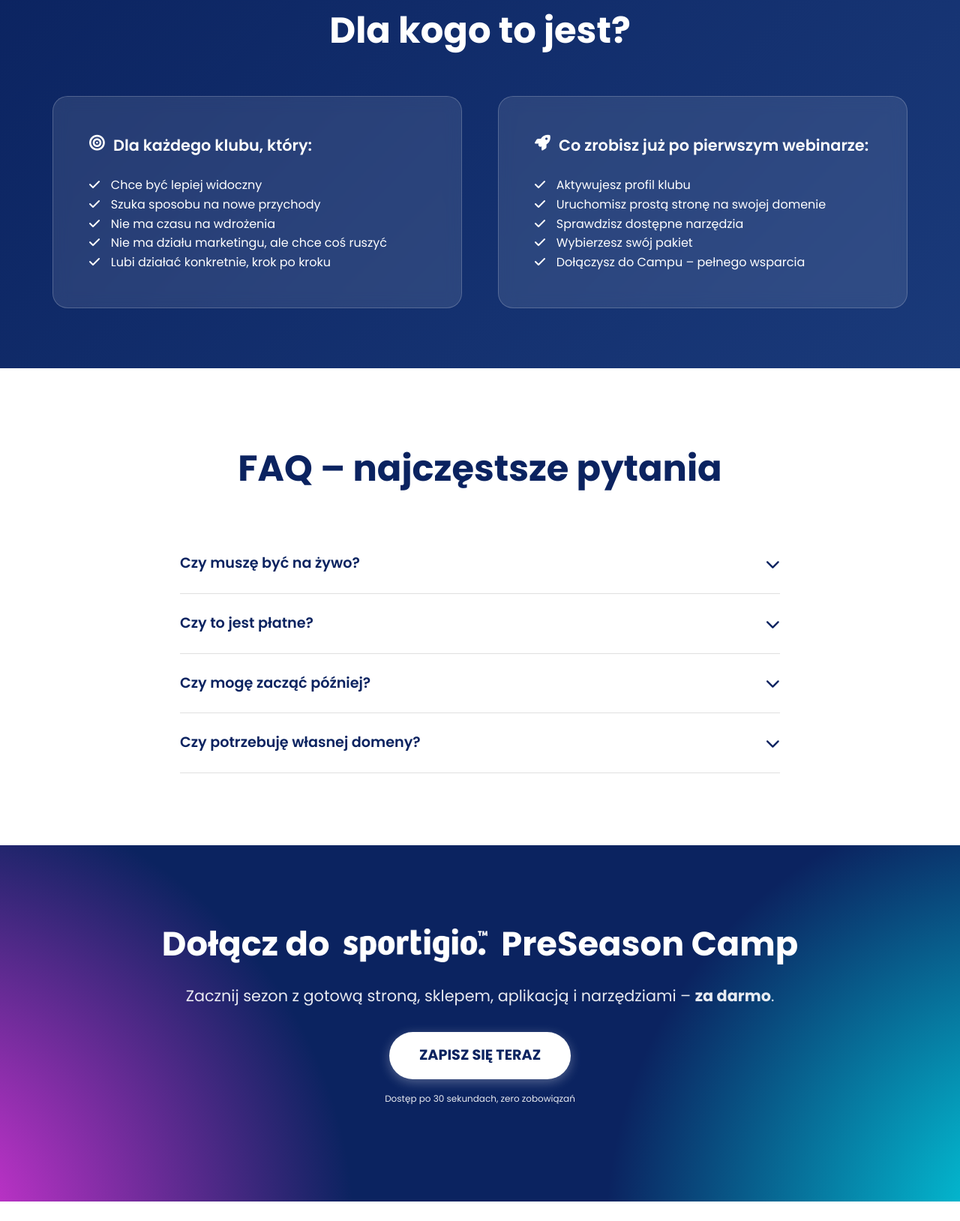
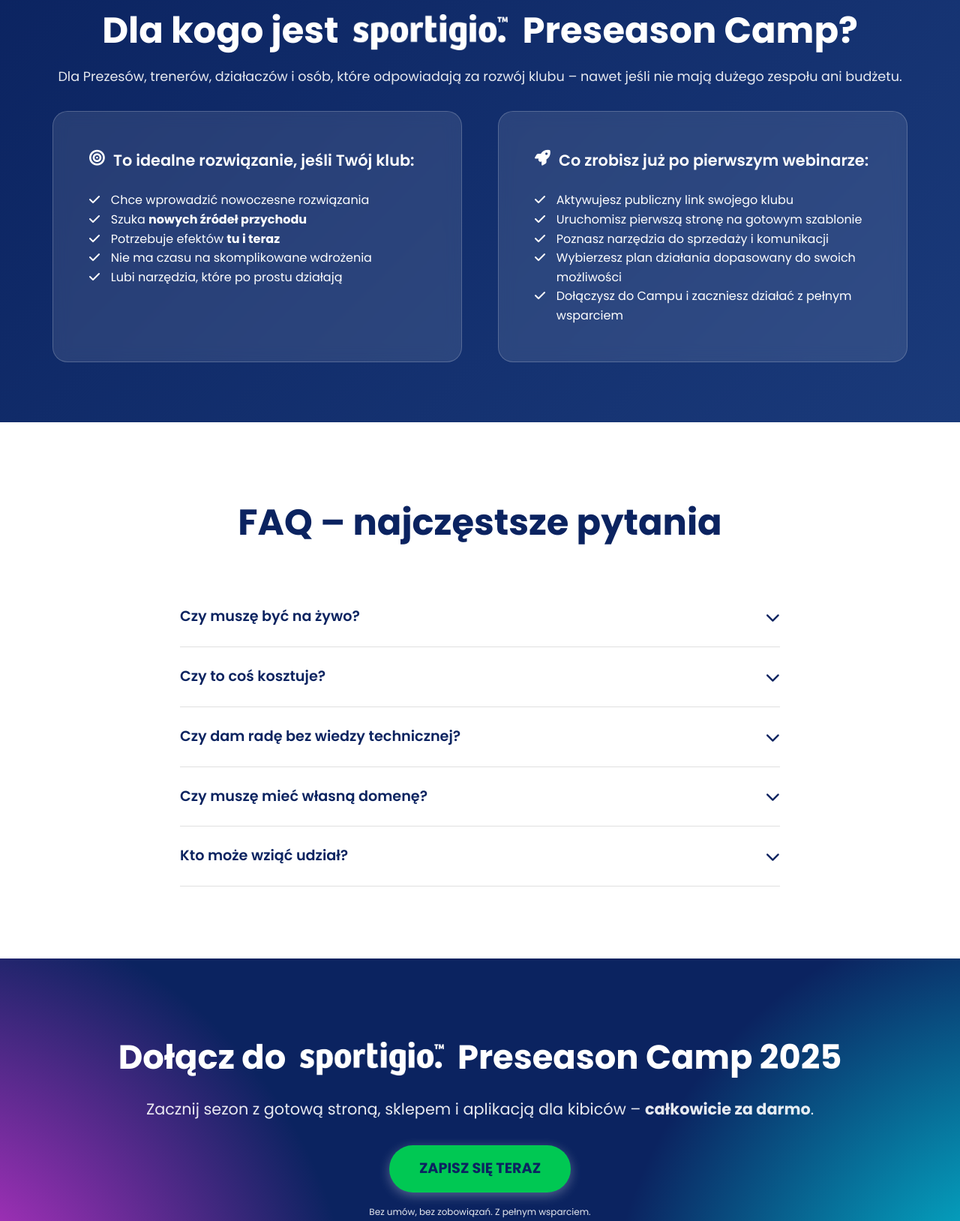
Before and after one commit to czars34/sportigio-preseason-camp, a plain HTML site: page index.html in a window 1280 px wide. Shown: the part 4095-5723 px from the top of the page at 75% size. Before the commit the page ends 5697 px from the top, so only its background shows below. Drawn offline with Linux system fonts and the light colour scheme.

Commit message:
aktualizacja sekcji: Dla kogo jest Sportigio Preseason Camp?, FAQ – najczęstsze pytania, Dołącz do Sportigio Preseason Camp 2025

```diff
--- a/index.html
+++ b/index.html
@@ -1223,7 +1223,7 @@
 
         .final-cta-section .cta-button {
             display: inline-block;
-            background-color: white;
+            background-color: #00c853;
             color: #0B2360;
             font-family: 'Poppins', sans-serif;
             font-size: 1.1rem;
@@ -1234,14 +1234,12 @@
             text-decoration: none;
             cursor: pointer;
             transition: all 0.3s ease;
-            box-shadow: 0 4px 15px rgba(255, 255, 255, 0.3);
             text-transform: uppercase;
         }
 
         .final-cta-section .cta-button:hover {
-            background-color: #f8f9fa;
+            background-color: #00d65f;
             transform: translateY(-2px);
-            box-shadow: 0 6px 20px rgba(255, 255, 255, 0.4);
         }
 
         .cta-note {
@@ -1550,26 +1548,27 @@
 
     <section class="audience-section">
         <div class="container">
-            <h2>Dla kogo to jest?</h2>
+            <h2>Dla kogo jest <a href="https://lp.sportigio.com" target="_blank" rel="noopener"><img src="/assets/sportigio-poziom-white.png" alt="Sportigio" style="height: 1em; vertical-align: -0.2em; margin: 0 0.2em;" loading="lazy"></a> Preseason Camp?</h2>
+            <p style="text-align: center; font-size: 1.1rem; margin-bottom: 2rem; margin-top: -2.5rem; opacity: 0.9">Dla Prezesów, trenerów, działaczów i osób, które odpowiadają za rozwój klubu – nawet jeśli nie mają dużego zespołu ani budżetu.</p>
             <div class="audience-content">
                 <div class="audience-box">
-                    <p class="audience-intro"><i class="fas fa-bullseye"></i> Dla każdego klubu, który:</p>
+                    <p class="audience-intro"><i class="fas fa-bullseye"></i> To idealne rozwiązanie, jeśli Twój klub:</p>
                     <ul>
-                        <li><i class="fas fa-check"></i> Chce być lepiej widoczny</li>
-                        <li><i class="fas fa-check"></i> Szuka sposobu na nowe przychody</li>
-                        <li><i class="fas fa-check"></i> Nie ma czasu na wdrożenia</li>
-                        <li><i class="fas fa-check"></i> Nie ma działu marketingu, ale chce coś ruszyć</li>
-                        <li><i class="fas fa-check"></i> Lubi działać konkretnie, krok po kroku</li>
+                        <li><i class="fas fa-check"></i> Chce wprowadzić nowoczesne rozwiązania</li>
+                        <li><i class="fas fa-check"></i> Szuka <strong>nowych źródeł przychodu</strong></li>
+                        <li><i class="fas fa-check"></i> Potrzebuje efektów <strong>tu i teraz</strong></li>
+                        <li><i class="fas fa-check"></i> Nie ma czasu na skomplikowane wdrożenia</li>
+                        <li><i class="fas fa-check"></i> Lubi narzędzia, które po prostu działają</li>
                     </ul>
                 </div>
                 <div class="audience-box">
                     <p class="audience-intro"><i class="fas fa-rocket"></i> Co zrobisz już po pierwszym webinarze:</p>
                     <ul>
-                        <li><i class="fas fa-check"></i> Aktywujesz profil klubu</li>
-                        <li><i class="fas fa-check"></i> Uruchomisz prostą stronę na swojej domenie</li>
-                        <li><i class="fas fa-check"></i> Sprawdzisz dostępne narzędzia</li>
-                        <li><i class="fas fa-check"></i> Wybierzesz swój pakiet</li>
-                        <li><i class="fas fa-check"></i> Dołączysz do Campu – pełnego wsparcia</li>
+                        <li><i class="fas fa-check"></i> Aktywujesz publiczny link swojego klubu</li>
+                        <li><i class="fas fa-check"></i> Uruchomisz pierwszą stronę na gotowym szablonie</li>
+                        <li><i class="fas fa-check"></i> Poznasz narzędzia do sprzedaży i komunikacji</li>
+                        <li><i class="fas fa-check"></i> Wybierzesz plan działania dopasowany do swoich możliwości</li>
+                        <li><i class="fas fa-check"></i> Dołączysz do Campu i zaczniesz działać z pełnym wsparciem</li>
                     </ul>
                 </div>
             </div>
@@ -1586,34 +1585,43 @@
                         <i class="fas fa-chevron-down"></i>
                     </summary>
                     <div class="faq-answer">
-                        <p>Nie – dostaniesz nagranie.</p>
+                        <p><strong>Nie.</strong> Wszystkie webinary są nagrywane – możesz je obejrzeć wtedy, gdy masz czas.</p>
                     </div>
                 </details>
                 <details class="faq-item">
                     <summary class="faq-question">
-                        <span>Czy to jest płatne?</span>
+                        <span>Czy to coś kosztuje?</span>
                         <i class="fas fa-chevron-down"></i>
                     </summary>
                     <div class="faq-answer">
-                        <p>Nie – darmowy udział. Możesz wykupić dodatkowe wsparcie, jeśli chcesz.</p>
+                        <p><strong>Nie.</strong> Udział w Campie i omawiane narzędzia są darmowe. Możesz wykupić dodatkowe wsparcie lub pakiet, ale tylko jeśli będziesz potrzebować.</p>
                     </div>
                 </details>
                 <details class="faq-item">
                     <summary class="faq-question">
-                        <span>Czy mogę zacząć później?</span>
+                        <span>Czy dam radę bez wiedzy technicznej?</span>
                         <i class="fas fa-chevron-down"></i>
                     </summary>
                     <div class="faq-answer">
-                        <p>Tak, dostajesz dostęp do poprzednich materiałów i możesz nadrobić.</p>
+                        <p>Zdecydowanie. Camp jest zaprojektowany dla osób, które nie mają doświadczenia z IT – poprowadzimy Cię krok po kroku.</p>
                     </div>
                 </details>
                 <details class="faq-item">
                     <summary class="faq-question">
-                        <span>Czy potrzebuję własnej domeny?</span>
+                        <span>Czy muszę mieć własną domenę?</span>
                         <i class="fas fa-chevron-down"></i>
                     </summary>
                     <div class="faq-answer">
-                        <p>Możesz użyć własnej, ale nie musisz – Sportigio daje Ci też subdomenę.</p>
+                        <p><strong>Nie musisz.</strong> Możesz użyć swojej, ale jeśli jej nie masz – dostaniesz subdomenę Sportigio.</p>
+                    </div>
+                </details>
+                <details class="faq-item">
+                    <summary class="faq-question">
+                        <span>Kto może wziąć udział?</span>
+                        <i class="fas fa-chevron-down"></i>
+                    </summary>
+                    <div class="faq-answer">
+                        <p>Każdego klub, który chce działać nowocześnie – bez zbędnych formalności i kosztów.</p>
                     </div>
                 </details>
             </div>
@@ -1622,10 +1630,10 @@
 
     <section class="final-cta-section" id="zapisz-sie">
         <div class="container">
-            <h2>Dołącz do <a href="https://lp.sportigio.com" target="_blank" rel="noopener"><img src="/assets/sportigio-poziom-white.png" alt="Sportigio" style="height: 1em; vertical-align: -0.2em; margin: 0 0.2em;" loading="lazy"></a> PreSeason Camp</h2>
-            <p>Zacznij sezon z gotową stroną, sklepem,<br class="mobile-only"> aplikacją i narzędziami – <strong>za darmo</strong>.</p>
+            <h2>Dołącz do <a href="https://lp.sportigio.com" target="_blank" rel="noopener"><img src="/assets/sportigio-poziom-white.png" alt="Sportigio" style="height: 1em; vertical-align: -0.2em; margin: 0 0.2em;" loading="lazy"></a> Preseason Camp 2025</h2>
+            <p>Zacznij sezon z gotową stroną, sklepem<br class="mobile-only"> i aplikacją dla kibiców – <strong>całkowicie za darmo</strong>.</p>
             <a href="https://forms.sportigio.com/preseason-camp" class="cta-button">Zapisz się teraz</a>
-            <p class="cta-note">Dostęp po 30 sekundach, zero zobowiązań</p>
+            <p class="cta-note">Bez umów, bez zobowiązań. Z pełnym wsparciem.</p>
         </div>
     </section>
 
```
